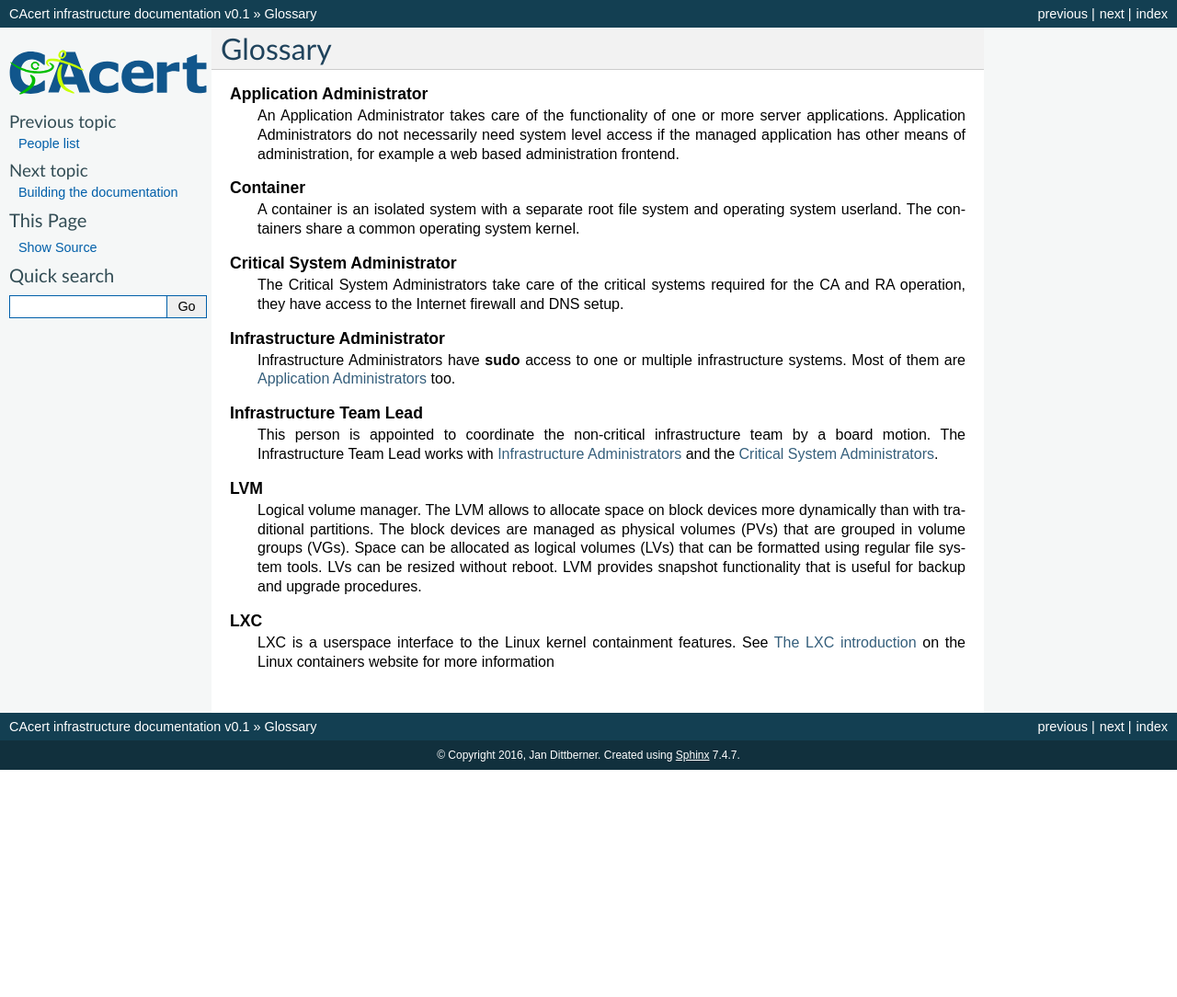
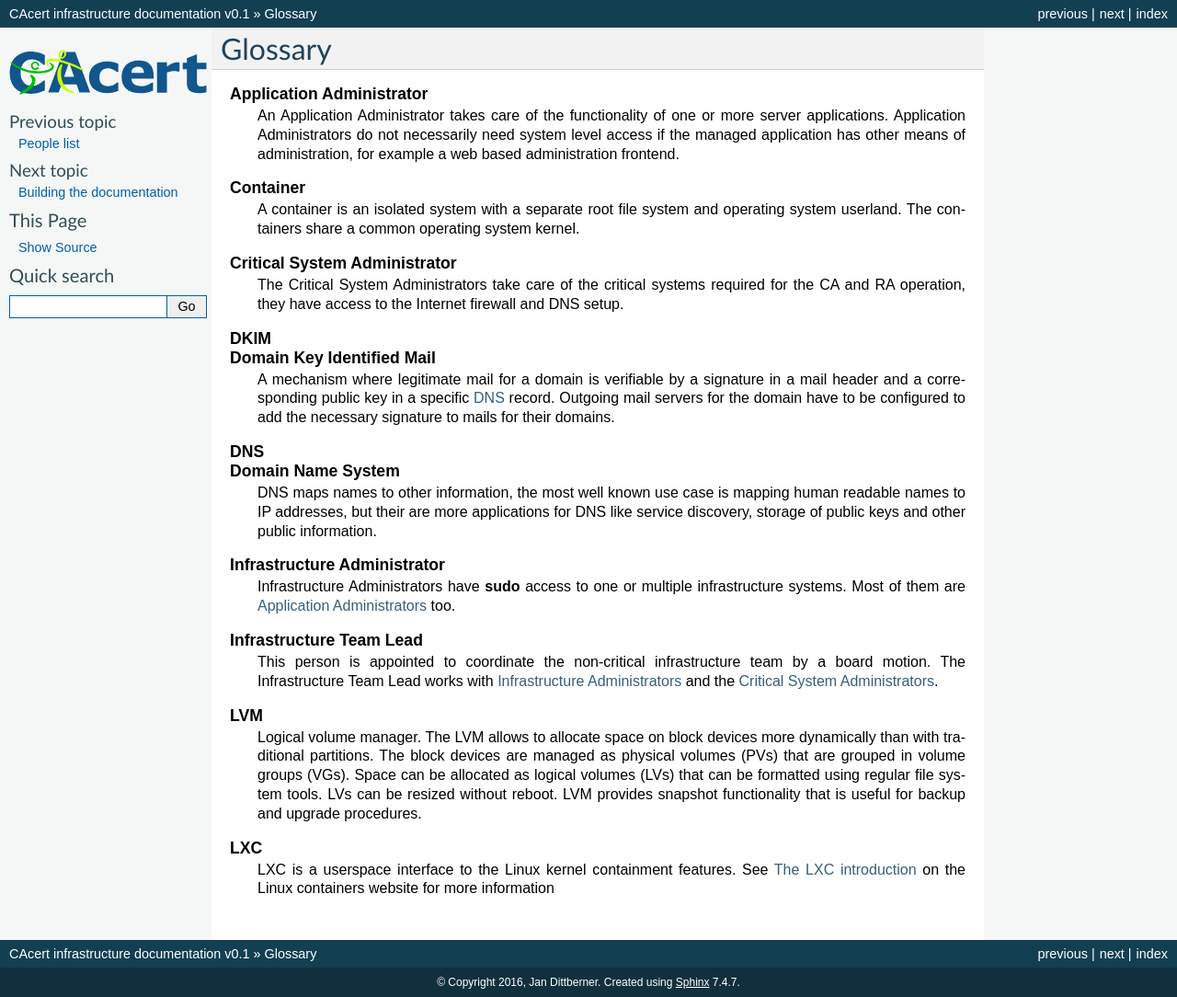
Before and after one commit to CAcertOrg/cacert-infradocs, a Sphinx documentation site: the page built from docs/glossary.rst, in a window 1280 px wide. Shown: the whole page at 92% size. Built offline with Sphinx 7.4.7, drawn with Linux system fonts in a browser that asks for light colours; before the commit the page ends 900 px from its top, so only the background shows below that.

Commit message:
Add glossary entries for DNS and DKIM

```diff
--- a/docs/glossary.rst
+++ b/docs/glossary.rst
@@ -46,3 +46,17 @@
       more server applications. Application Administrators do not necessarily
       need system level access if the managed application has other means of
       administration, for example a web based administration frontend.
+
+   DKIM
+   Domain Key Identified Mail
+      A mechanism where legitimate mail for a domain is verifiable by a
+      signature in a mail header and a corresponding public key in a specific
+      :term:`DNS` record. Outgoing mail servers for the domain have to be
+      configured to add the necessary signature to mails for their domains.
+
+   DNS
+   Domain Name System
+      DNS maps names to other information, the most well known use case is
+      mapping human readable names to IP addresses, but their are more
+      applications for DNS like service discovery, storage of public keys and
+      other public information.
```
